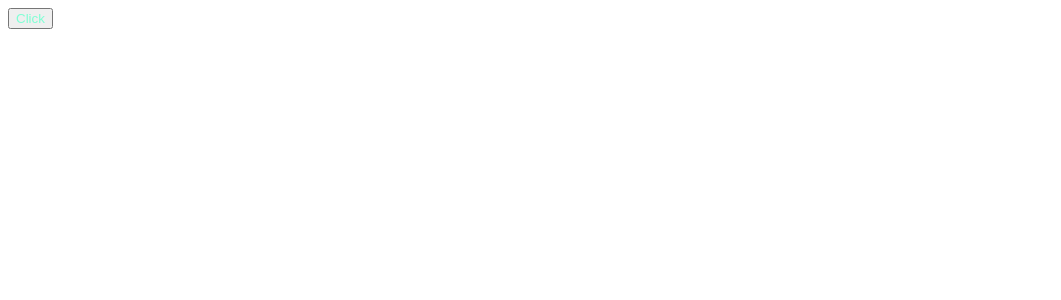
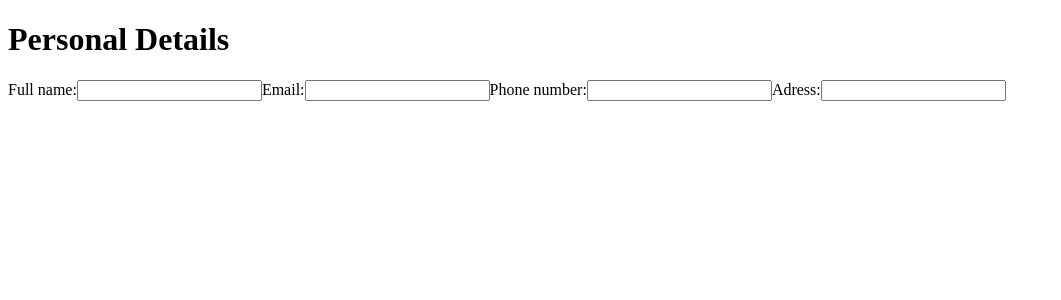
Before and after one commit to DayanWalter/TOP-cv-application, a React (Vite) app: page / in a window 1280 px wide. Shown: the top 300 px of the page, without its empty margins (0-1061 px from the left). Built offline with nearby package versions, Linux system fonts and the light colour scheme.

Commit message:
Basic structure for Personal Details

```diff
--- a/src/components/App.jsx
+++ b/src/components/App.jsx
@@ -1,4 +1,5 @@
 import { useState } from 'react';
+import Personal from './Personal';
 
 export default function App() {
   return <button>Click</button>;
--- /dev/null
+++ b/src/components/Personal.jsx
@@ -0,0 +1,23 @@
+export default function Personal() {
+  return (
+    <>
+      <h1>Personal Details</h1>
+      <label htmlFor="fullName">
+        Full name:
+        <input type="text" id="fullName" />
+      </label>
+      <label htmlFor="email">
+        Email:
+        <input type="text" id="email" />
+      </label>
+      <label htmlFor="phoneNumber">
+        Phone number:
+        <input type="text" id="phoneNumber" />
+      </label>
+      <label htmlFor="adress">
+        Adress:
+        <input type="text" id="adress" />
+      </label>
+    </>
+  );
+}
--- a/src/main.jsx
+++ b/src/main.jsx
@@ -2,9 +2,11 @@ import React from 'react';
 import ReactDOM from 'react-dom/client';
 import './styles/index.css';
 import App from './components/App';
+import Personal from './components/Personal';
 
 ReactDOM.createRoot(document.getElementById('root')).render(
   <React.StrictMode>
-    <App />
+    {/* <App /> */}
+    <Personal />
   </React.StrictMode>
 );
--- a/src/styles/index.css
+++ b/src/styles/index.css
@@ -1,3 +1,3 @@
 button {
-  color: aquamarine;
+  color: rgb(103, 103, 103);
 }
```
Also changed, not shown: src/components/Education.jsx (added), src/components/Experience.jsx (added).
